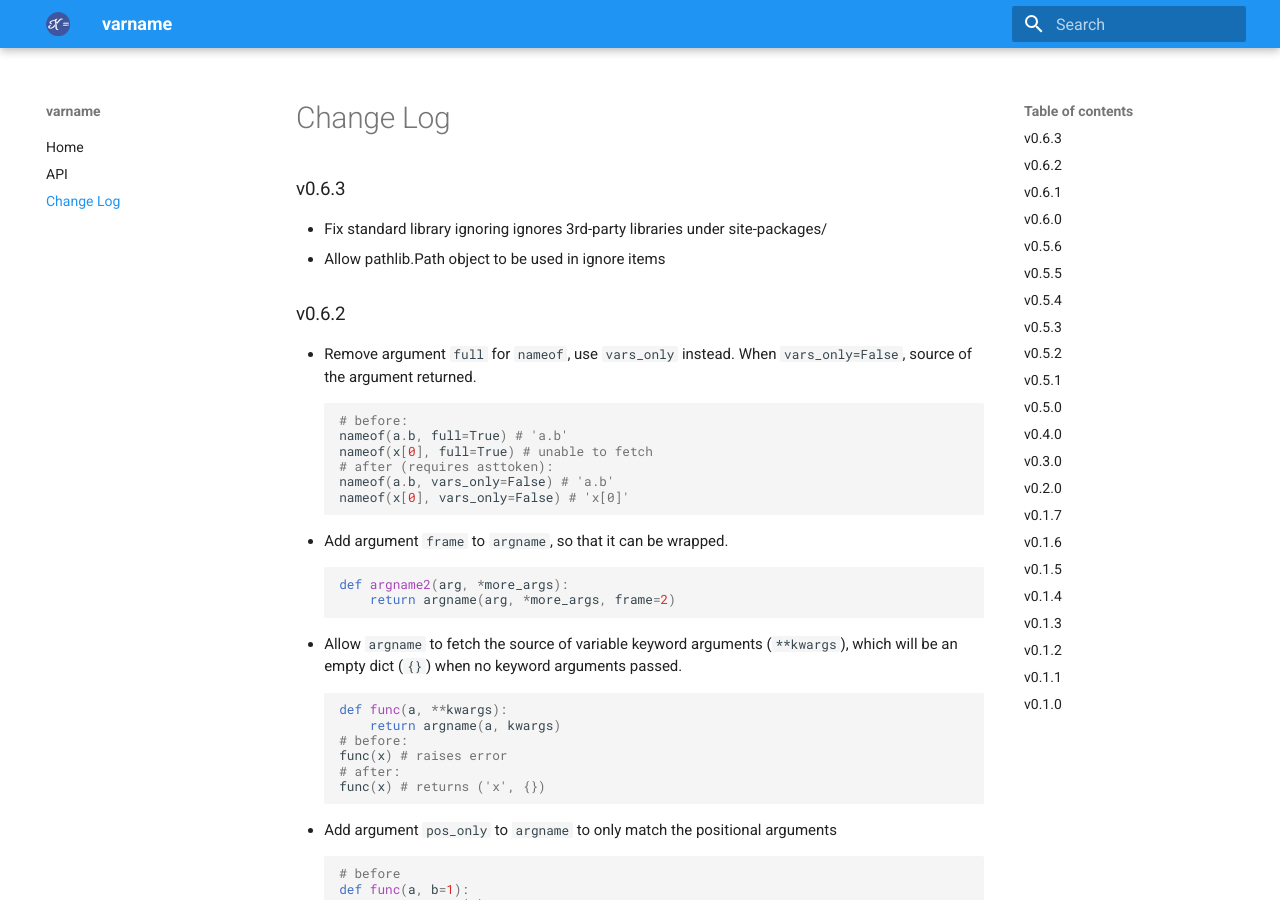
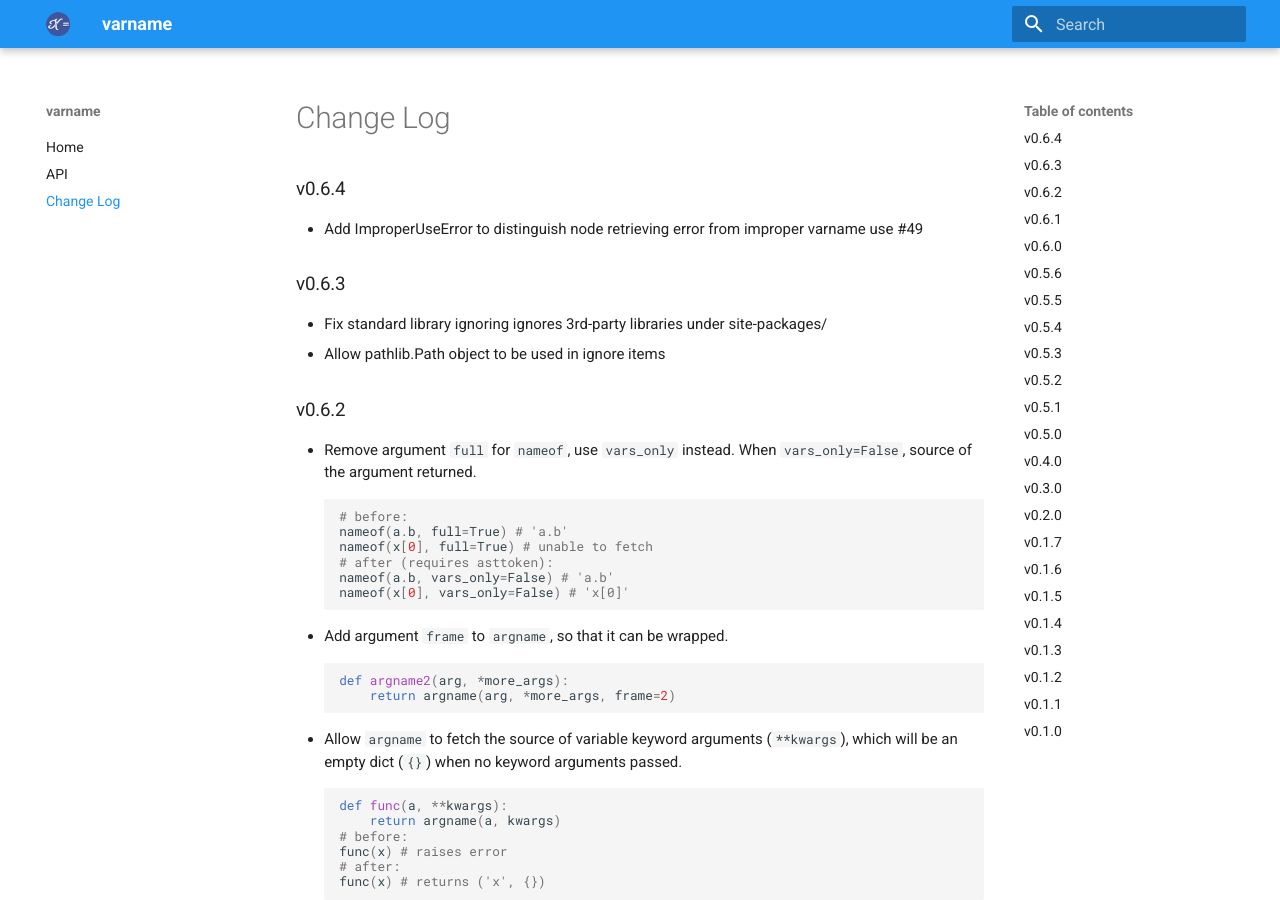
Before and after one commit to pwwang/python-varname, an MkDocs documentation site: the page built from docs/CHANGELOG.md, in a window 1280 px wide and 900 px high. Built offline with MkDocs 1.6.1 and Material for MkDocs 9.7.7, drawn with Linux system fonts in a browser that asks for light colours.

Commit message:
Update CHANGELOG

```diff
--- a/docs/CHANGELOG.md
+++ b/docs/CHANGELOG.md
@@ -1,3 +1,6 @@
+## v0.6.4
+- Add ImproperUseError to distinguish node retrieving error from improper varname use #49
+
 ## v0.6.3
 - Fix standard library ignoring ignores 3rd-party libraries under site-packages/
 - Allow pathlib.Path object to be used in ignore items
```
